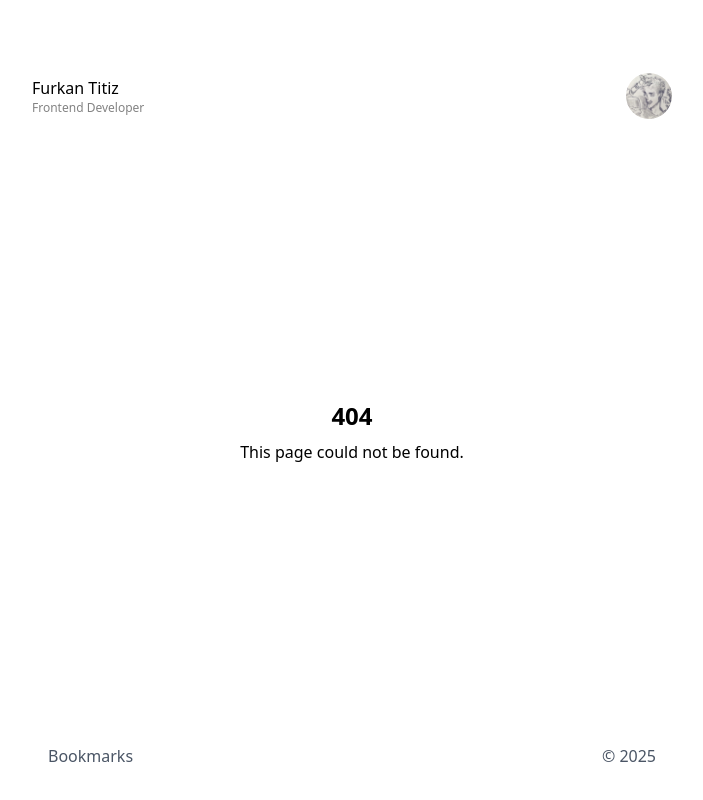
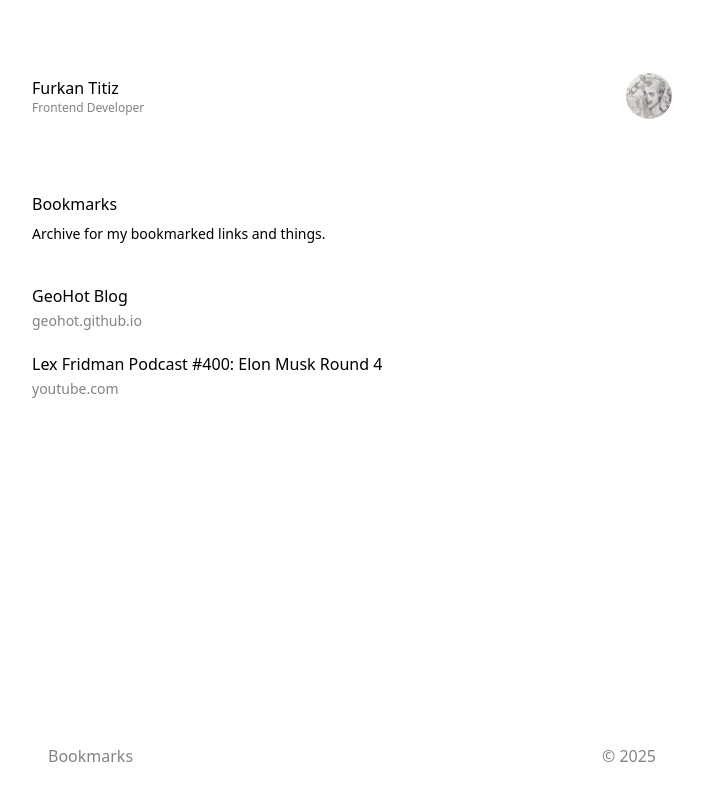
Before and after one commit to qrphy/homepage, a Next.js app: page /bookmarks in a window 1280 px wide. Before the commit this address had no page. Shown: the whole page, without its empty margins (288-991 px from the left). Built offline with nearby package versions, Linux system fonts and the light colour scheme.

Commit message:
update bookmarks page

```diff
--- /dev/null
+++ b/src/app/bookmarks/page.tsx
@@ -0,0 +1,30 @@
+export default function Bookmarks() {
+  return (
+    <div className="w-full">
+      <div className="font-medium mb-10">
+        <h1 className="mb-2 text-base">Bookmarks</h1>
+        <p className="text-sm">Archive for my bookmarked links and things.</p>
+      </div>
+      <div className="mb-5">
+        <h1>GeoHot Blog</h1>
+        <p>
+          <a
+            href="https://geohot.github.io/blog/"
+            className="text-sm hover:underline underline-offset-2 ct-color hover:text-blue-600 transition-colors duration-200"
+          >
+            geohot.github.io
+          </a>
+        </p>
+      </div>
+      <div className="mb-5">
+        <h1>Lex Fridman Podcast #400: Elon Musk Round 4</h1>
+        <a
+          href="https://youtu.be/JN3KPFbWCy8?si=nt562R_J1RER3_08"
+          className="text-sm hover:underline underline-offset-2 ct-color hover:text-blue-600 transition-colors duration-200"
+        >
+          youtube.com
+        </a>
+      </div>
+    </div>
+  );
+}
--- a/src/app/components/Footer.tsx
+++ b/src/app/components/Footer.tsx
@@ -1,9 +1,9 @@
 export default function Footer() {
   return (
-    <footer className="mt-auto py-8 text-center text-base text-gray-600 dark:text-gray-400">
+    <footer className="mt-auto py-8 text-center text-base text-gray-600 dark:text-gray-400 ct-color">
       <div className="flex justify-between items-center gap-4 px-4">
         <a
-          href="/filmler"
+          href="/bookmarks"
           className="hover:underline hover:text-blue-600 underline-offset-2 transition-colors duration-200"
           aria-label="Go to bookmarks page"
         >
--- a/src/app/page.tsx
+++ b/src/app/page.tsx
@@ -9,7 +9,7 @@ export default function Home() {
       title: "Current",
       content: (
         <>
-          Currently working on frontend projects and sharing them on{" "}
+          I enjoy creating frontend projects and sharing them on{" "}
           <a
             href="https://github.com/qrphy"
             target="_blank"
@@ -18,7 +18,7 @@ export default function Home() {
           >
             GitHub
           </a>
-          . Feel free to take a look.
+          . Feel free to check them out!
         </>
       ),
     },
@@ -52,9 +52,7 @@ export default function Home() {
         {sectionData.map((section, index) => (
           <div key={index} className="mb-12">
             <h1 className="mb-3">{section.title}</h1>
-            <p className="text-gray-600 dark:text-gray-400">
-              {section.content}
-            </p>
+            <p className="ct-color">{section.content}</p>
           </div>
         ))}
       </section>
```
